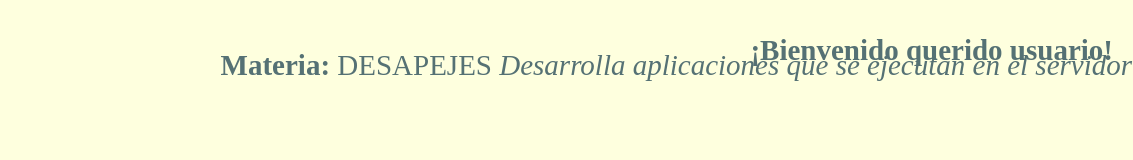
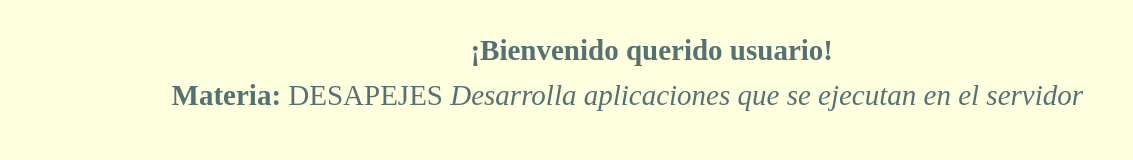
Before and after one commit to NaoGL/PrimerPagina, a plain HTML site: page Encabezado.html in a window 1280 px wide. Shown: the full height of the page, 147-1280 px from the left. Drawn offline with Linux system fonts and the light colour scheme.

Commit message:
Update Estilo.css

```diff
--- a/Estilo.css
+++ b/Estilo.css
@@ -61,14 +61,14 @@
 }
 #bienvenida{
 	position: absolute;
-	right: 20px;
+	right: 300px;
 	top: 5px;
 	font-size: 29px;
 }
 #materia{
 	position: absolute;
-	right: 1px;
-	top: 20px;
+	right:50px;
+	top: 50px;
 	font-size: 29px;
 }
 body{
```
